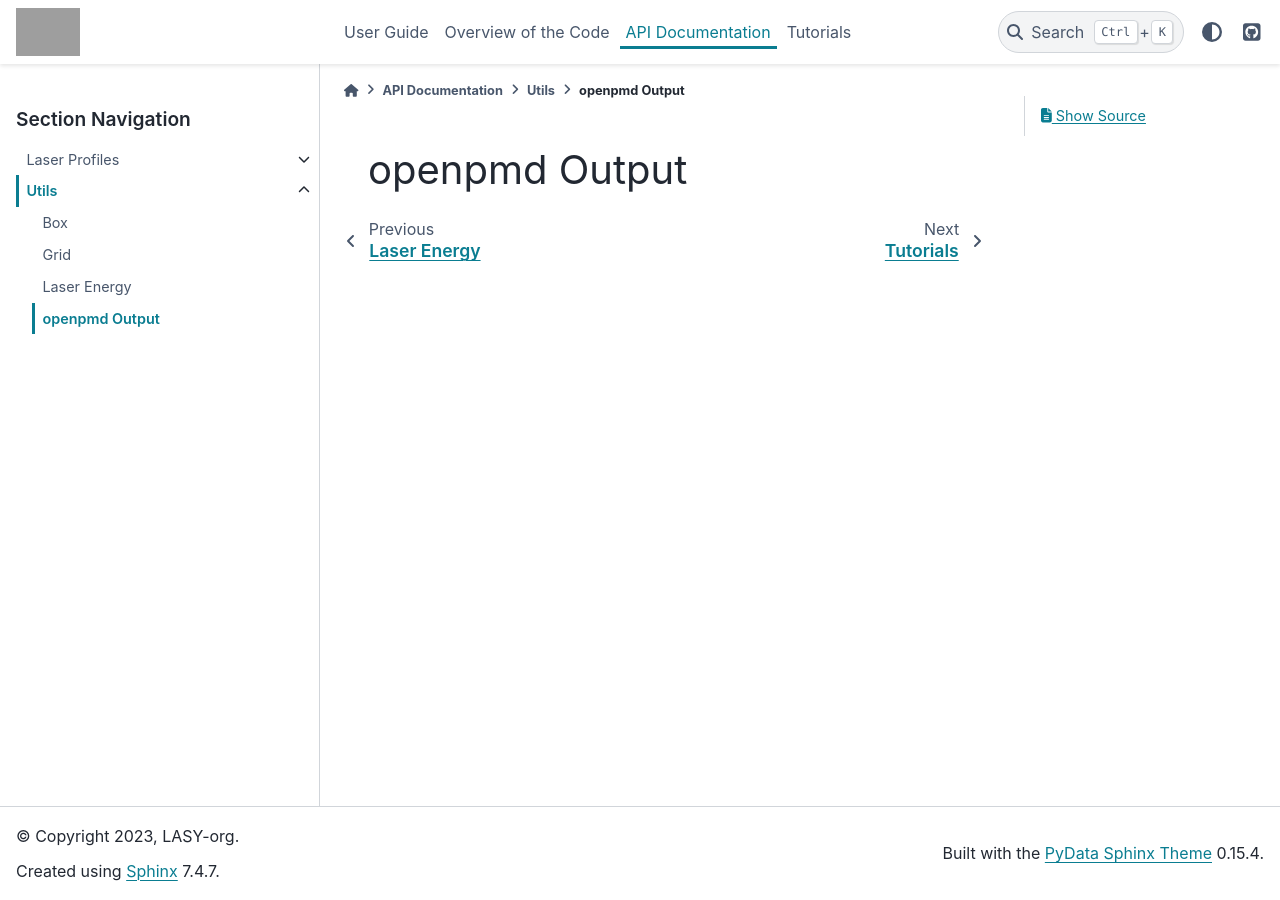
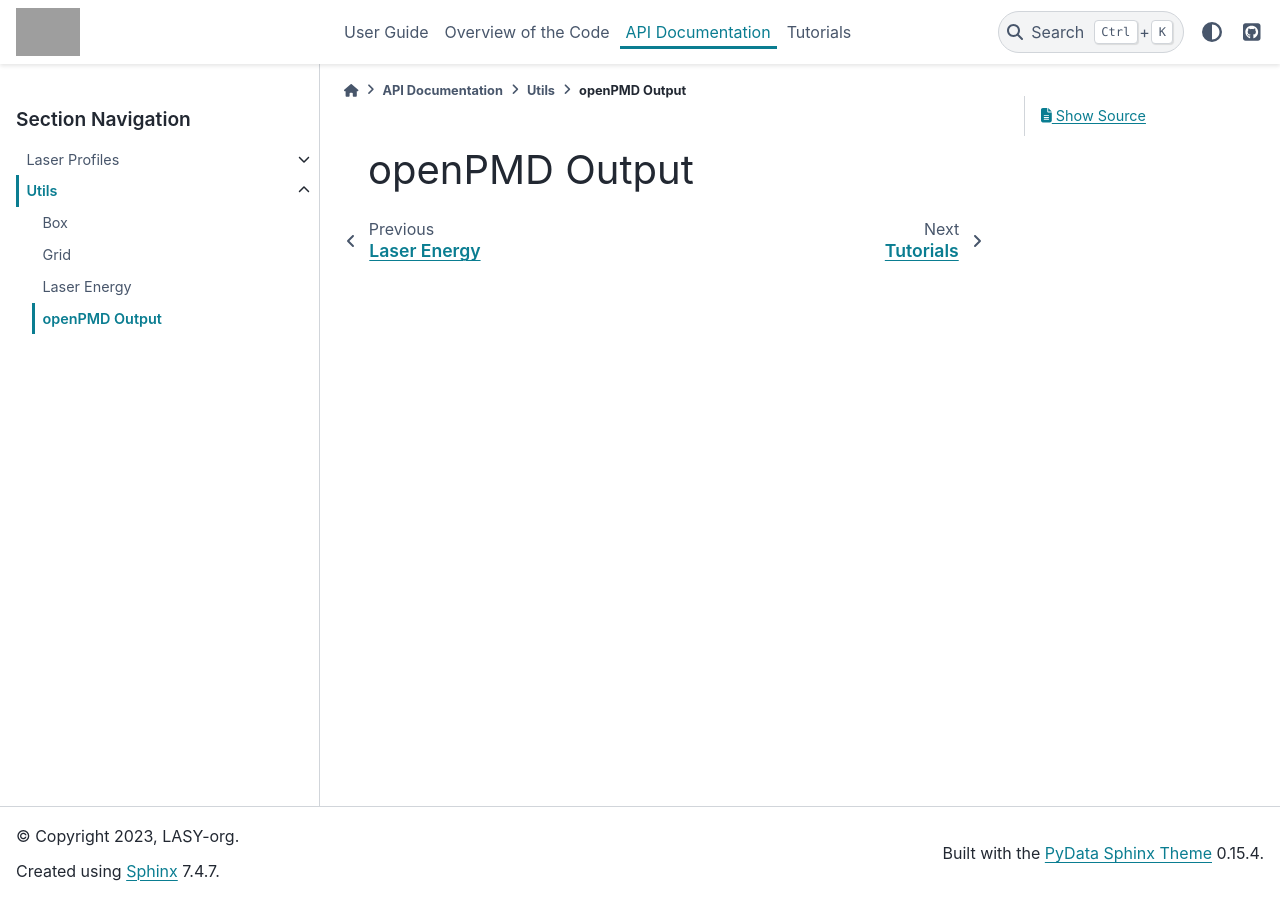
Before and after one commit to LASY-org/lasy, a Sphinx documentation site: the page built from docs/source/api/utils/openpmd_output.rst, in a window 1280 px wide. Built offline with Sphinx 7.4.7 and the PyData theme 0.15.4, drawn with Linux system fonts in a browser that asks for light colours; grey boxes are pictures that could not be loaded.

```diff
--- a/docs/source/api/utils/openpmd_output.rst
+++ b/docs/source/api/utils/openpmd_output.rst
@@ -1,2 +1,2 @@
-openpmd Output
+openPMD Output
 ==============
```
